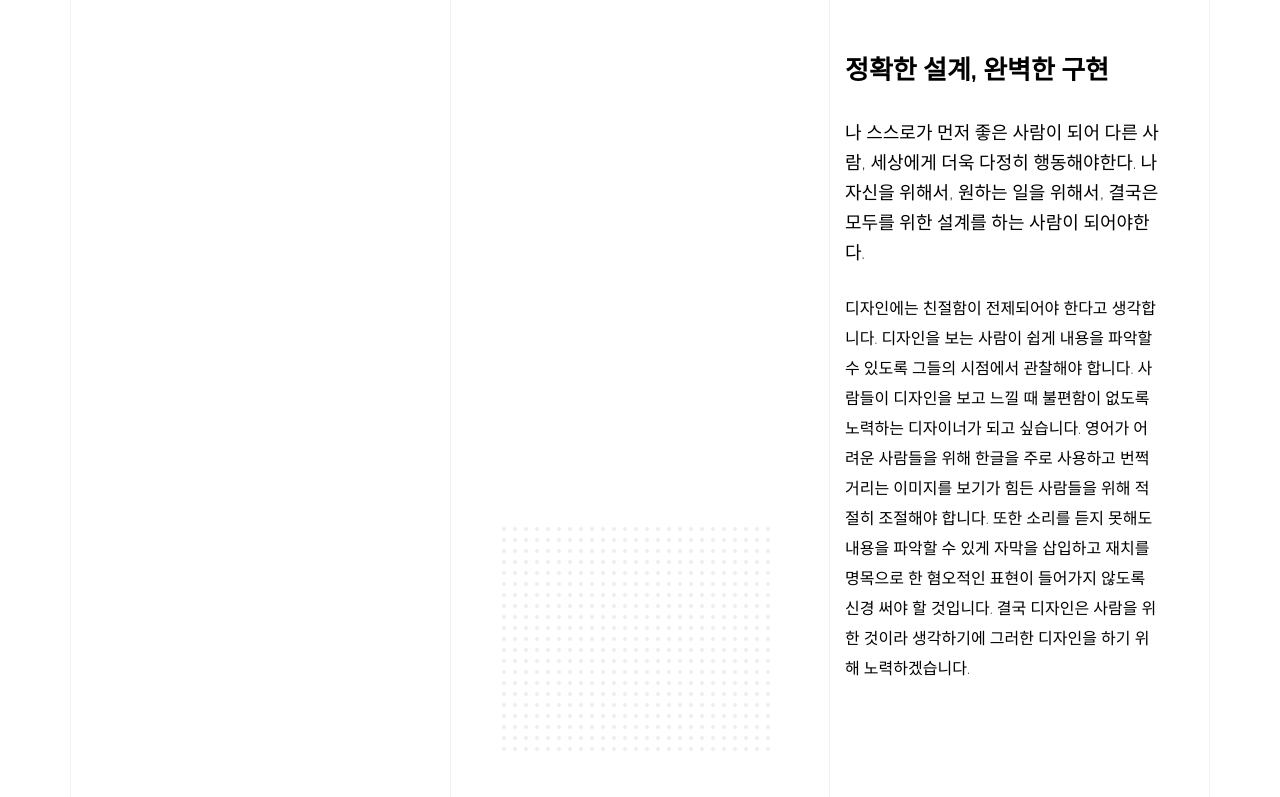
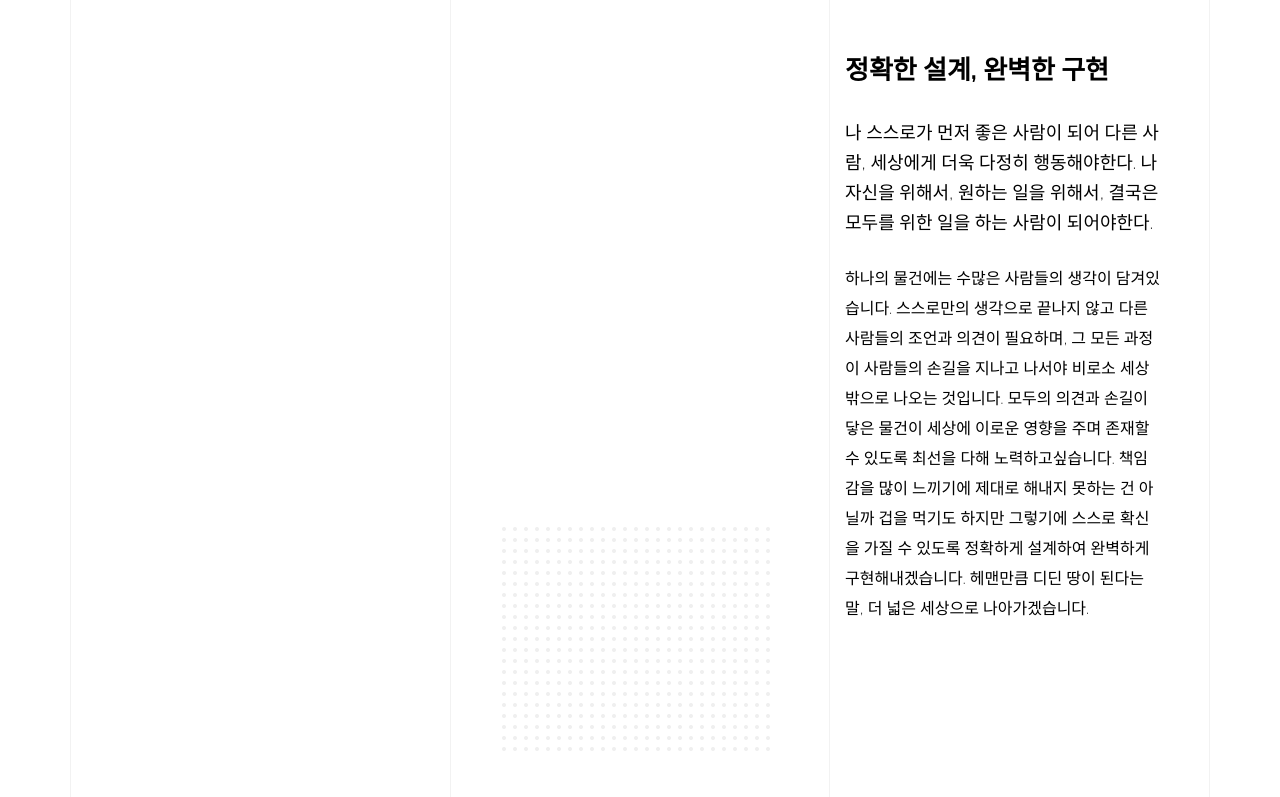
Before and after one commit to jemin-portfolio1/cad, a plain HTML site: page index.html in a window 1280 px wide. Shown: the part 3543-4340 px from the top of the page. Drawn offline with nearby package versions, Linux system fonts and the light colour scheme; animation ran at ten frames a second; files whose address does not match are found by name.

Commit message:
Update index.html

```diff
--- a/index.html
+++ b/index.html
@@ -279,12 +279,8 @@
             </div>
             <div class="col-lg-4 pr-lg-5">
               <h3 class="mb-4 heading-h3 font22"><span class="gsap-reveal">정확한 설계, 완벽한 구현</span></h3>
-              <p class="lead gsap-reveal">나 스스로가 먼저 좋은 사람이 되어 다른 사람, 세상에게 더욱 다정히 행동해야한다. 나 자신을 위해서, 원하는 일을 위해서, 결국은 모두를
-                위한 설계를 하는 사람이 되어야한다.</p>
-              <p class="mb-4 gsap-reveal">디자인에는 친절함이 전제되어야 한다고 생각합니다. 디자인을 보는 사람이 쉽게 내용을 파악할 수 있도록 그들의 시점에서 관찰해야 합니다.
-                사람들이 디자인을 보고 느낄 때 불편함이 없도록 노력하는 디자이너가 되고 싶습니다. 영어가 어려운 사람들을 위해 한글을 주로 사용하고 번쩍거리는 이미지를 보기가 힘든 사람들을 위해 적절히
-                조절해야 합니다. 또한 소리를 듣지 못해도 내용을 파악할 수 있게 자막을 삽입하고 재치를 명목으로 한 혐오적인 표현이 들어가지 않도록 신경 써야 할 것입니다. 결국 디자인은 사람을 위한
-                것이라 생각하기에 그러한 디자인을 하기 위해 노력하겠습니다.</p>
+              <p class="lead gsap-reveal">나 스스로가 먼저 좋은 사람이 되어 다른 사람, 세상에게 더욱 다정히 행동해야한다. 나 자신을 위해서, 원하는 일을 위해서, 결국은 모두를 위한 일을 하는 사람이 되어야한다.</p>
+              <p class="mb-4 gsap-reveal">하나의 물건에는 수많은 사람들의 생각이 담겨있습니다. 스스로만의 생각으로 끝나지 않고 다른 사람들의 조언과 의견이 필요하며, 그 모든 과정이 사람들의 손길을 지나고 나서야 비로소 세상 밖으로 나오는 것입니다. 모두의 의견과 손길이 닿은 물건이 세상에 이로운 영향을 주며 존재할 수 있도록 최선을 다해 노력하고싶습니다. 책임감을 많이 느끼기에 제대로 해내지 못하는 건 아닐까 겁을 먹기도 하지만 그렇기에 스스로 확신을 가질 수 있도록 정확하게 설계하여 완벽하게 구현해내겠습니다. 헤맨만큼 디딘 땅이 된다는 말, 더 넓은 세상으로 나아가겠습니다.</p>
             </div>
           </div>
         </div>
```
